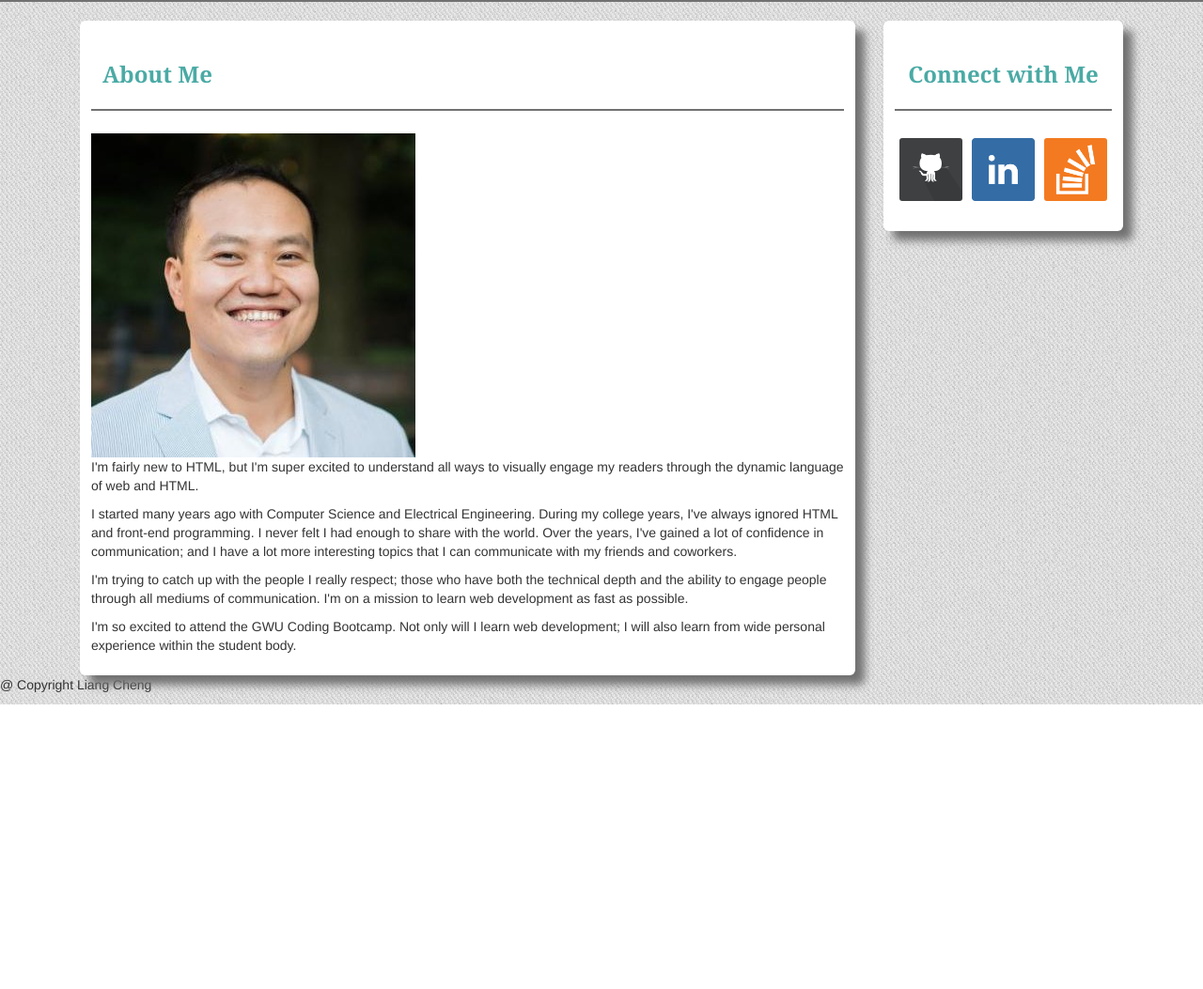
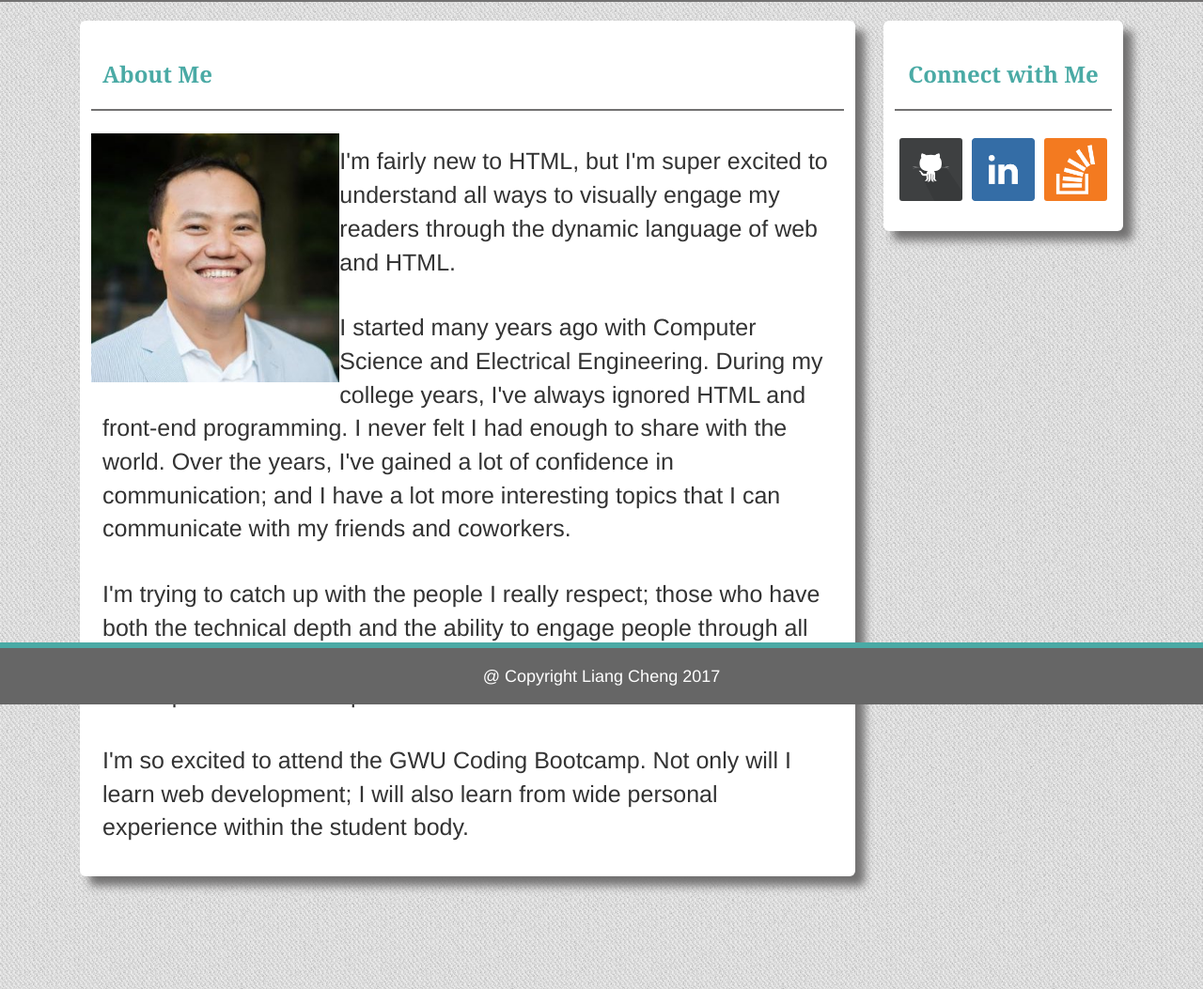
Before and after one commit to lcheng6/Bootstrap-Portfolio, a PHP site: page / in a window 1280 px wide. Shown: the part 50-1103 px from the top of the page at 94% size. Before the commit the page ends 800 px from the top, so only its background shows below. Run offline with PHP 8.4, Linux system fonts and the light colour scheme.

Commit message:
Update of index.html footer

```diff
--- a/css/style.css
+++ b/css/style.css
@@ -68,6 +68,7 @@ h2 {
 
 #midsection {
 	margin-top:20px;
+	margin-bottom:120px;
 }
 #connect-with-me, #about-me-description{
 	box-shadow: 10px 10px 10px #727171;
@@ -85,6 +86,17 @@ h2 {
 	padding-left:0px;
 	padding-right:0px;
 }
+
+#about-me img {
+	width:33%;
+	clear:both;
+	float:left;
+}
+
+#about-me p {
+	padding:12px;
+	font-size:25px;
+}
 .contact-me-icon img{
 	max-width: 100%;
 	border-radius: 3px
@@ -92,3 +104,16 @@ h2 {
 .contact-me-icon {
 	padding:5px;
 }
+#copyright-footer {
+	border-top: 6px solid #4aaaa5;
+	background-color:#666;
+	color:#fff;
+	clear:both;
+	text-align:center;
+	font-size:18px;
+	line-height: 60px
+}
+#copyright-footer > div > p {
+	margin-bottom:0px;
+	color:white;
+}
--- a/index.html
+++ b/index.html
@@ -80,11 +80,12 @@
         </div> <!-- end connect-with-me -->
       </div> <!-- end mid-section -->
     </div> <!--end id=midsection-->
-    <div class="footer">
-      <footer>
-        @ Copyright Liang Cheng
-      </footer>
-    </div>
+    <footer id="copyright-footer" class="navbar navbar-fixed-bottom">
+      <div class="container">
+        <p class="text-muted">@ Copyright Liang Cheng 2017</p>
+      </div>
+    </footer>
+    <script src="https://ajax.googleapis.com/ajax/libs/jquery/1.12.4/jquery.min.js"></script>
     <script src="https://maxcdn.bootstrapcdn.com/bootstrap/3.3.7/js/bootstrap.min.js" integrity="sha384-Tc5IQib027qvyjSMfHjOMaLkfuWVxZxUPnCJA7l2mCWNIpG9mGCD8wGNIcPD7Txa" crossorigin="anonymous"></script>
   </body>
 </html>
```
